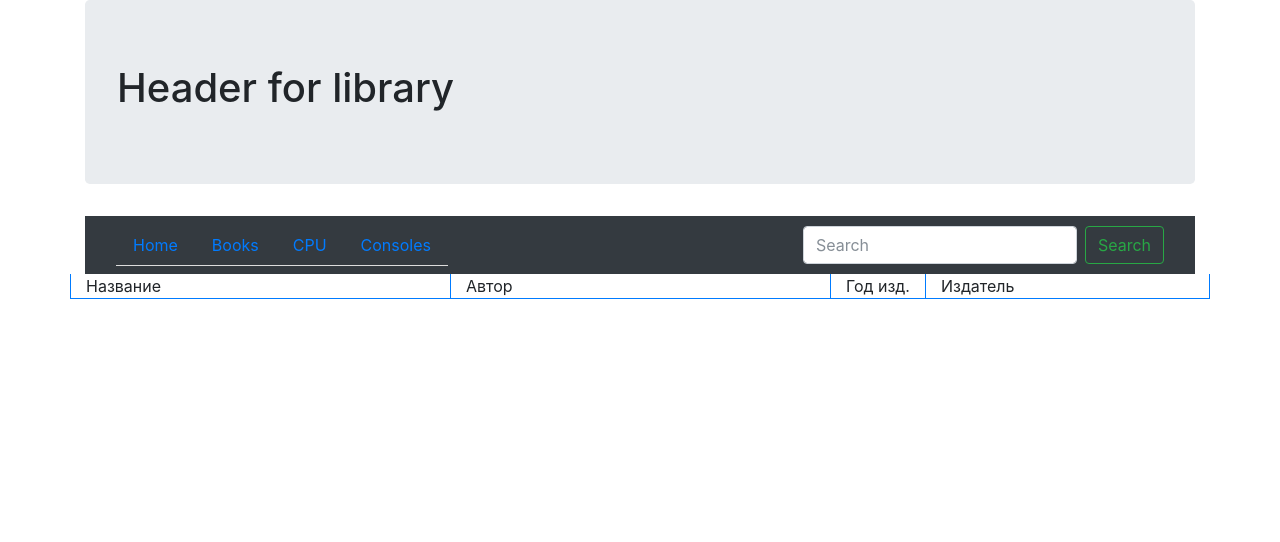
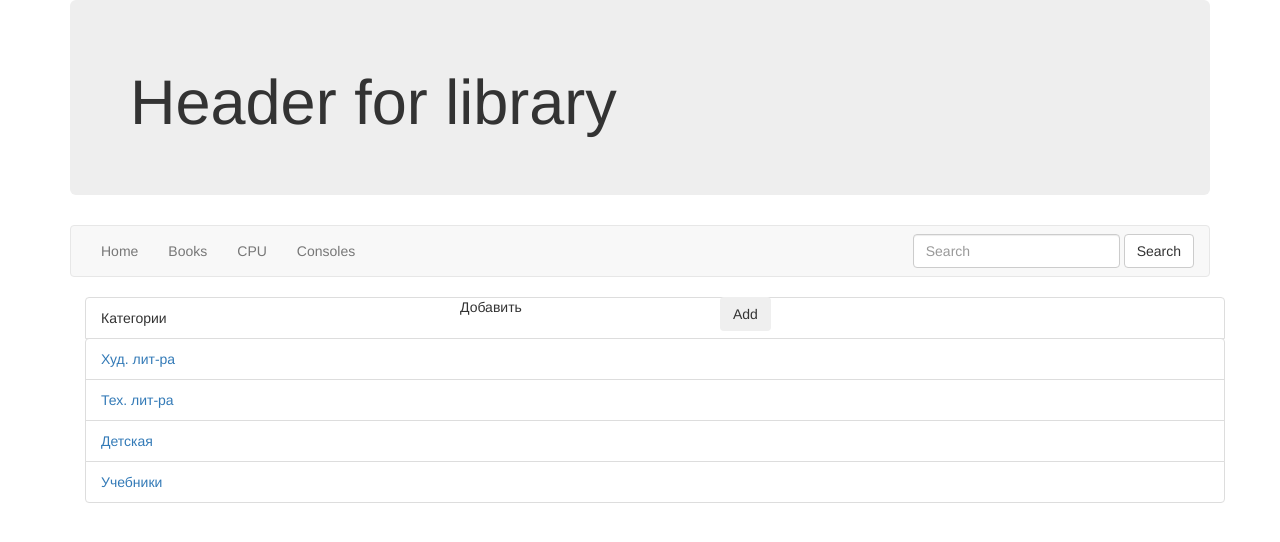
Before and after one commit to amradk/manulcollections, a Flask app: page /books in a window 1280 px wide. Shown: the top 542 px of the page. Run offline with Flask 2, Linux system fonts and the light colour scheme; some libraries are stand-ins or nearby versions.

Commit message:
Переключидлся на Bootstrap 3 и немного повозился с версткой

```diff
--- a/mylibrary/template/books.html
+++ b/mylibrary/template/books.html
@@ -3,17 +3,37 @@
 
 <div class="tab-content">
 
+      <div class="row">
+        <!-- Меню -->
+        <div class="col-sm-4 border" >
+          <div class="container">
+            <ul class="list-group">
+              <li class="list-group-item">Категории</li>
+                <ul class="list-group">
+                  <li class="list-group-item"><a href="#">Худ. лит-ра</a></li>
+                  <li class="list-group-item"><a href="#">Тех. лит-ра</a></li>
+                  <li class="list-group-item"><a href="#">Детская</a></li>
+                  <li class="list-group-item"><a href="#">Учебники</a></li>
+                </ul>
+              </ul>
+            </div>
+          </div>
 
-<div id="books" class="tab-pane active" role="tabpanel" aria-labelledby="books-tab">
-  <div class="row">
-    <div class="col-sm-4 border border-top-0 border-botom-0 border-right-0 border-primary">
-      Название
-    </div>
-    <div class="col-sm-4 border border-top-0 border-botom-0 border-right-0 border-primary">Автор</div>
-    <div class="col-sm-1 border border-top-0 border-botom-0 border-right-0 border-primary">Год изд.</div>
-    <div class="col-sm-3 border border-top-0 border-botom-0 border-primary">Издатель</div>
-  </div>
-</div>
+          <!-- Результат -->
+          <div class="col-sm-8">
+            <div class="row">
+              <div class="col-sm-4 border">Добавить</div>
+              <div class="col-sm-2 border">
+                <button class="btn btn-outline-success my-2 my-sm-0" type="submit">Add</button>
+              </div>
+            </div>
+          </div>
+
+        <div class="row">
+
+        </div>
+      </div>
+
 
 </div>
 
--- a/mylibrary/template/footer.html
+++ b/mylibrary/template/footer.html
@@ -1,4 +1,4 @@
-
+  </div>
 </body>
 
 </html>
--- a/mylibrary/template/header.html
+++ b/mylibrary/template/header.html
@@ -3,12 +3,12 @@
 <head>
 <meta charset="UTF-8">
 <meta name="viewport" content="width=device-width, initial-scale=1, shrink-to-fit=no">
-<link rel="stylesheet" href="https://maxcdn.bootstrapcdn.com/bootstrap/4.0.0-beta.2/css/bootstrap.min.css" integrity="sha384-PsH8R72JQ3SOdhVi3uxftmaW6Vc51MKb0q5P2rRUpPvrszuE4W1povHYgTpBfshb" crossorigin="anonymous">
+<link rel="stylesheet" href="https://maxcdn.bootstrapcdn.com/bootstrap/3.3.7/css/bootstrap.min.css" integrity="sha384-BVYiiSIFeK1dGmJRAkycuHAHRg32OmUcww7on3RYdg4Va+PmSTsz/K68vbdEjh4u" crossorigin="anonymous">
 <title>Title of the document</title>
 </head>
 
 <body>
-<script src="https://maxcdn.bootstrapcdn.com/bootstrap/4.0.0-beta.2/js/bootstrap.min.js" integrity="sha384-alpBpkh1PFOepccYVYDB4do5UnbKysX5WZXm3XxPqe5iKTfUKjNkCk9SaVuEZflJ" crossorigin="anonymous"></script>
+<script src="https://maxcdn.bootstrapcdn.com/bootstrap/3.3.7/js/bootstrap.min.js" integrity="sha384-Tc5IQib027qvyjSMfHjOMaLkfuWVxZxUPnCJA7l2mCWNIpG9mGCD8wGNIcPD7Txa" crossorigin="anonymous"></script>
 <div class="container">
   <!-- big header -->
   <div class="jumbotron">
@@ -16,31 +16,27 @@
   </div>
 
   <!-- Navigation panel -->
-  <nav class="navbar navbar-expand-lg navbar-dark bg-dark">
-    <div class="container">
-      <!-- <div class="navbar-header">
-        <a class="navbar-brand" href="#">My collections</a>
-      </div>
-      -->
-
-
-        <ul class="nav nav-tabs" role="tablist">
+  <nav class="navbar navbar-default">
+    <div class="collapse navbar-collapse">
+        <ul class="nav navbar-nav">
           <li class="nav-item">
-            <a class="nav-link" id="home-tab" data-toggle="tab" href="/" role="tab" aria-controls="home" aria-selected="true">Home</a>
+            <a href="/" >Home</a>
           </li>
           <li class="nav-item">
-            <a class="nav-link" id="books-tab" data-toggle="tab" href="/books" role="tab" aria-controls="books" aria-selected="false">Books</a>
+            <a href="/books">Books</a>
           </li>
           <li class="nav-item">
-            <a class="nav-link" id="cpu-tab" data-toggle="tab" href="/cpu" role="tab" aria-controls="cpu" aria-selected="false">CPU</a>
+            <a href="/cpu">CPU</a>
           </li>
           <li class="nav-item">
-            <a class="nav-link" id="consoles-tab" data-toggle="tab" href="/consoles" role="tab" aria-controls="consoles" aria-selected="false">Consoles</a>
+            <a href="/consoles">Consoles</a>
           </li>
         </ul>
-        <form class="form-inline mt-2 mt-md-0">
-          <input class="form-control mr-sm-2" type="text" placeholder="Search" aria-label="Search">
-          <button class="btn btn-outline-success my-2 my-sm-0" type="submit">Search</button>
+        <form class="navbar-form navbar-right">
+          <div class="form-group">
+            <input class="form-control" type="text" placeholder="Search" aria-label="Search">
+          </div>
+          <button class="btn btn-default" type="submit">Search</button>
         </form>
-
+    </div>
   </nav>
```
Also changed, not shown: mylibrary/template/home.html (+3 -27 lines).
